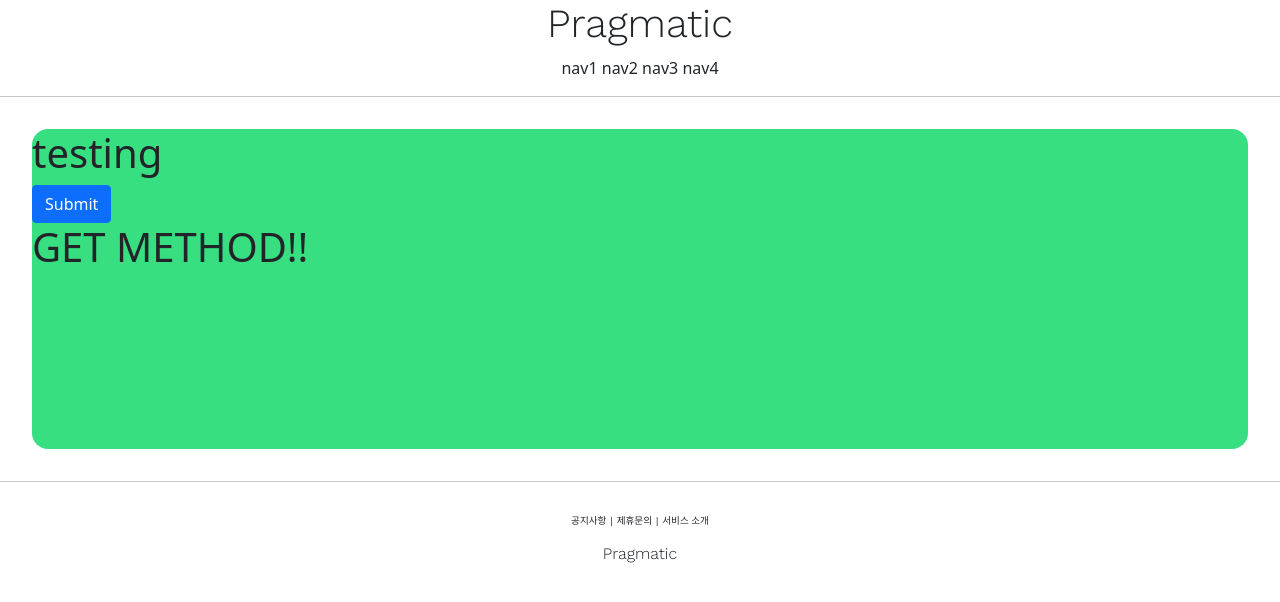
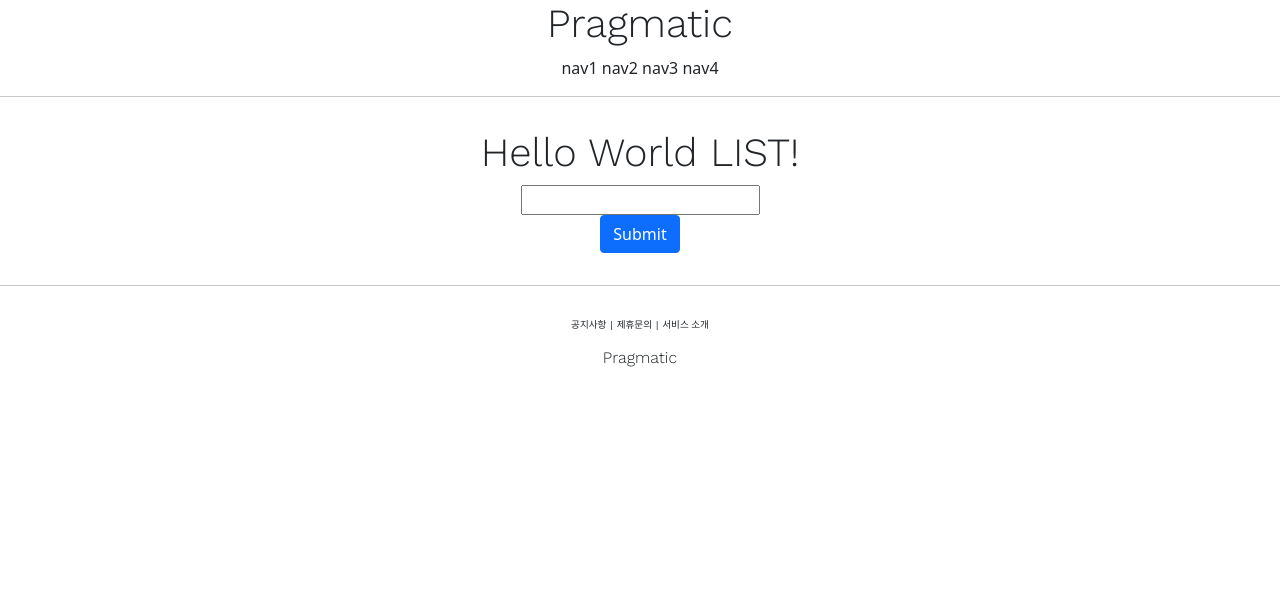
Before and after one commit to gandi0330/DjangoProject, a Django app: page /account/hello_world/ in a window 1280 px wide. Shown: the top 602 px of the page. Run offline with Django 3.2, Linux system fonts and the light colour scheme.

Commit message:
django course 17 commit

```diff
--- a/accountapp/templates/accountapp/hello_world.html
+++ b/accountapp/templates/accountapp/hello_world.html
@@ -1,18 +1,26 @@
 {% extends 'base.html' %}
 
 {% block content %}
-     <div style="height: 20rem; background-color : #38df81; border-radius : 1rem; margin : 2rem;">
-         <h1>
-             testing
+     <div style=" border-radius : 1rem; margin : 2rem; text-align: center">
+         <h1 style="font-family: 'Work Sans', sans-serif;">
+             Hello World LIST!
          </h1>
 
          <form action="/account/hello_world/" method="post">
              {% csrf_token %}
-             <input type="submit" class="btn btn-primary">
+             <div>
+                 <input type="text" name="hello_world_input">
+             </div>
+             <div>
+                 <input type="submit" class="btn btn-primary">
+             </div>
+
+
          </form>
-
+        {% if hello_world_output %}
          <h1>
-             {{text_1}}
+             {{hello_world_output.text}}
          </h1>
+         {% endif %}
     </div>
 {% endblock %}
--- a/accountapp/views.py
+++ b/accountapp/views.py
@@ -2,11 +2,19 @@ from django.http import HttpResponse
 from django.shortcuts import render
 
 # Create your views here.
+from accountapp.models import HelloWorld
+
 
 def hello_world(request):
 
     if request.method =="POST":
-        return render(request, 'accountapp/hello_world.html', context={'text_1':"POST METHOD!!"})
+        temp = request.POST.get('hello_world_input')
+
+        hello_world_model1 = HelloWorld()
+        hello_world_model1.text = temp
+        hello_world_model1.save()
+
+        return render(request, 'accountapp/hello_world.html', context={'hello_world_output':hello_world_model1})
 
     if request.method =="GET":
         return render(request, 'accountapp/hello_world.html', context={'text_1':"GET METHOD!!"})
```
